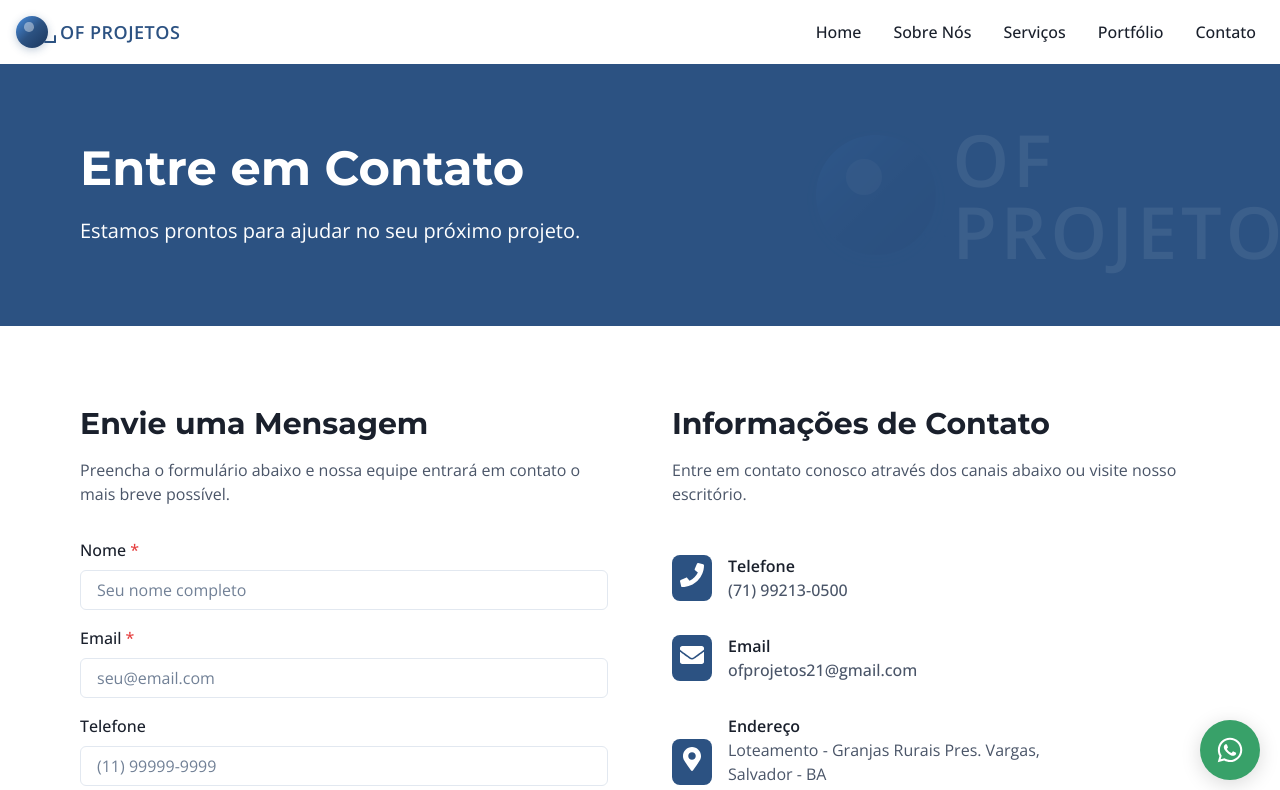
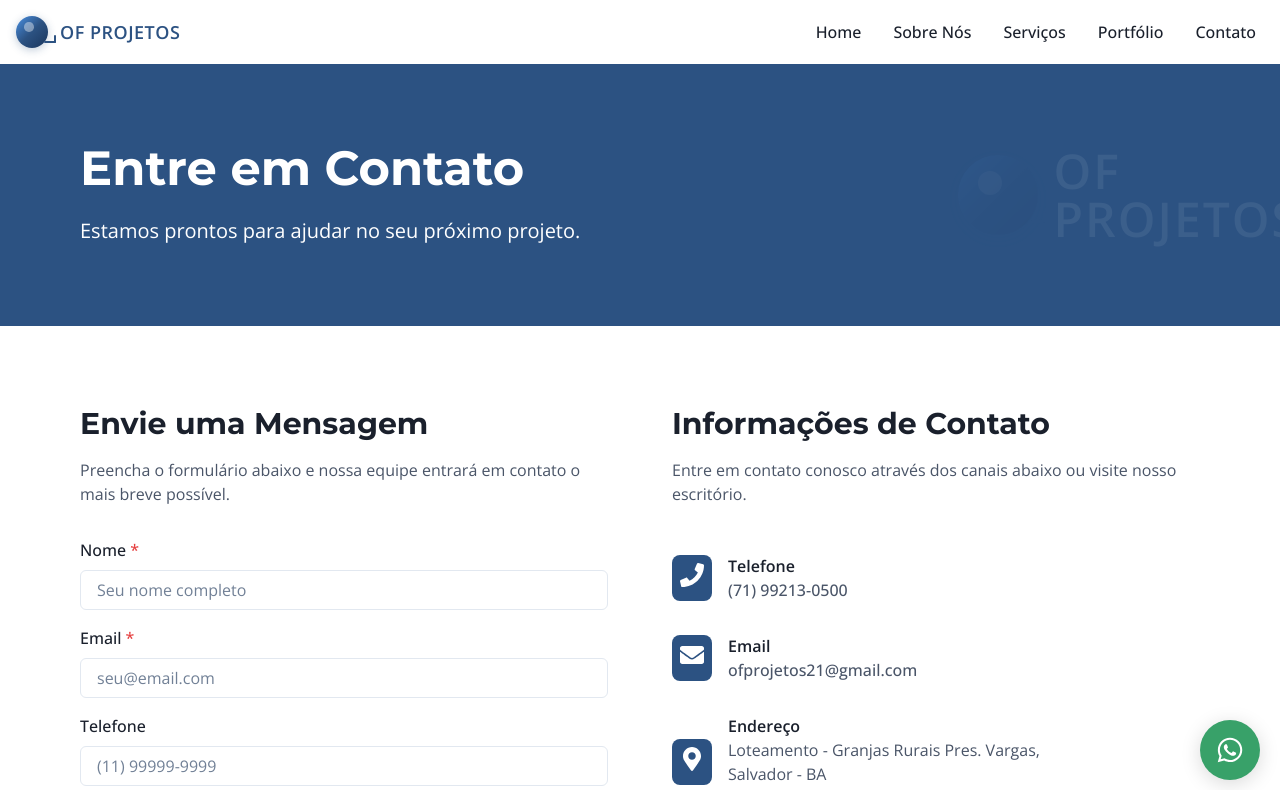
Before and after one commit to OF-Projetos/site, a React (Vite) app: page /contato in a window 1280 px wide. Shown: the top 790 px of the page. Built offline with nearby package versions, Linux system fonts and the light colour scheme.

Commit message:
Update LogoBackground component styles - Adjust positioning, dimensions, and typography for improved visual consistency and branding.

```diff
--- a/src/components/LogoBackground.tsx
+++ b/src/components/LogoBackground.tsx
@@ -4,7 +4,7 @@ const LogoBackground = () => {
   return (
     <Box
       position="absolute"
-      right="-50px"
+      right="-20px"
       top="50%"
       transform="translateY(-50%)"
       opacity={0.08}
@@ -16,8 +16,8 @@ const LogoBackground = () => {
         {/* Logo Icon */}
         <Box position="relative">
           <Box
-            width="120px"
-            height="120px"
+            width="80px"
+            height="80px"
             borderRadius="50%"
             bg="linear-gradient(135deg, #4A90E2 0%, #2C5282 50%, #1A365D 100%)"
             position="relative"
@@ -37,18 +37,18 @@ const LogoBackground = () => {
             <Box
               position="absolute"
               bottom="15%"
-              right="-12px"
-              width="24px"
-              height="4px"
+              right="-8px"
+              width="16px"
+              height="3px"
               bg="#2C5282"
               borderRadius="2px"
             />
             <Box
               position="absolute"
               bottom="15%"
-              right="-12px"
-              width="4px"
-              height="18px"
+              right="-8px"
+              width="3px"
+              height="12px"
               bg="#2C5282"
               borderRadius="2px"
             />
@@ -58,20 +58,20 @@ const LogoBackground = () => {
         {/* Logo Text */}
         <Box>
           <Box
-            fontSize="72px"
+            fontSize="48px"
             fontWeight="bold"
             color="white"
-            letterSpacing="4px"
+            letterSpacing="2px"
             lineHeight="1"
             opacity={0.9}
           >
             OF
           </Box>
           <Box
-            fontSize="72px"
+            fontSize="48px"
             fontWeight="bold"
             color="white"
-            letterSpacing="4px"
+            letterSpacing="2px"
             lineHeight="1"
             opacity={0.9}
           >
```
